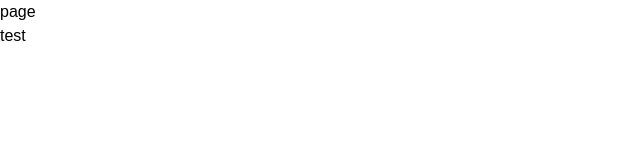
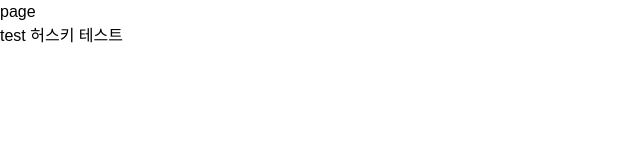
Before and after one commit to prgrms-web-devcourse-final-project/WEB5_6_HaeDokCoding_FE, a Next.js app: page /recommend in a window 1280 px wide. Shown: the top 160 px of the page, without its empty margins (0-640 px from the left). Built offline with nearby package versions, Linux system fonts and the light colour scheme; a web font is replaced by a local one.

Commit message:
[test] 허스키 테스트

```diff
--- a/src/app/recommend/page.tsx
+++ b/src/app/recommend/page.tsx
@@ -2,7 +2,7 @@ function page() {
   return (
     <div>
       page
-      <p>test</p>
+      <p>test 허스키 테스트</p>
     </div>
   );
 }
```
